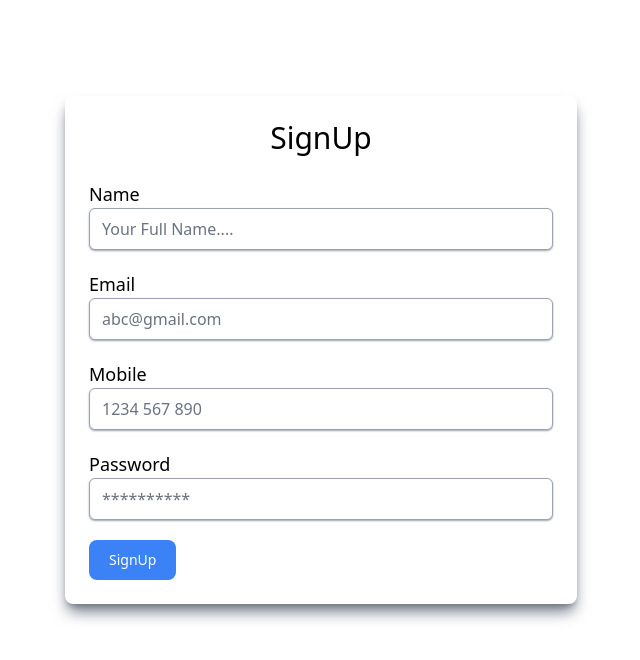
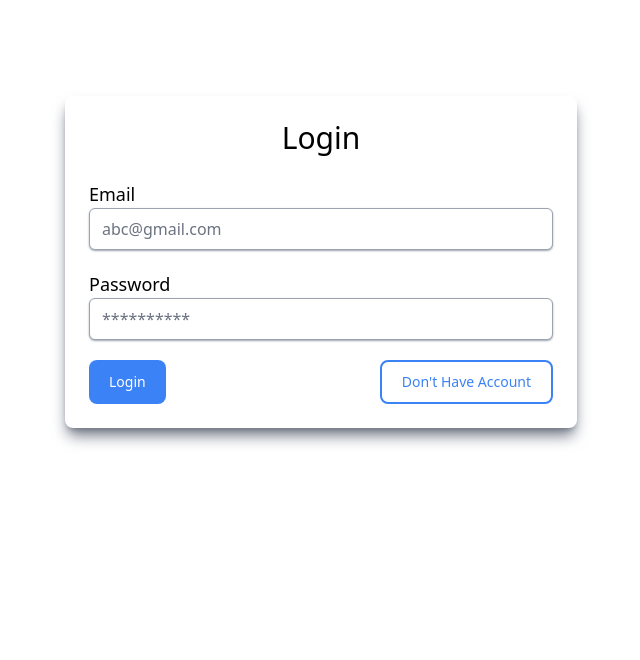
Before and after one commit to shubh532/chatapp, a React (Create React App) app: page / in a window 1280 px wide. Shown: the top 660 px of the page, without its empty margins (319-959 px from the left). Built offline with nearby package versions, Linux system fonts and the light colour scheme.

Commit message:
Form Toggling

```diff
--- a/src/Components/Authentications/SignUp.js
+++ b/src/Components/Authentications/SignUp.js
@@ -1,11 +1,17 @@
-import { useRef } from "react";
+import { useRef, useState } from "react";
 import axios from "axios";
 
 function SignUp() {
+    const [show, Unshow] = useState(false)
     const getName = useRef()
     const getEmail = useRef()
     const getMobile = useRef()
     const getPassword = useRef()
+
+
+    const FormTogglingHandler = () => {
+        Unshow(!show)
+    }
 
     async function SignUpBtnHandler(e) {
         e.preventDefault()
@@ -19,32 +25,35 @@ function SignUp() {
             if (Response.status === 201) {
                 alert(Response.data.message)
             }
-        }catch(err){
+        } catch (err) {
             alert(err.response.data.message)
         }
-}
+    }
 
     return (
         <div className='w-10/12 lg:w-2/5 md:w-3/5 p-6 shadow-lg shadow-gray-500 rounded-lg m-auto translate-y-24'>
-            <h2 className="text-3xl mb-6 text-center">SignUp</h2>
+            <h2 className="text-3xl mb-6 text-center">{show ? "SignUp" : "Login"}</h2>
             <form>
-                <div className="mb-5">
+                {show && <div className="mb-5">
                     <label className='block text-lg' >Name</label>
                     <input type="text" ref={getName} required className="w-full rounded-md shadow-sm  focus:border-blue-200 shadow-gray-400 border border-gray-400 focus:border-2" placeholder="Your Full Name...." />
-                </div>
+                </div>}
                 <div className="mb-5">
                     <label className='block text-lg  ' >Email</label>
                     <input type="email" ref={getEmail} required className="w-full rounded-md shadow-sm  focus:border-blue-200 shadow-gray-400 border border-gray-400 focus:border-2" placeholder="abc@gmail.com" />
                 </div>
-                <div className="mb-5">
+                {show && <div className="mb-5">
                     <label className='block text-lg'>Mobile</label>
                     <input type="number" ref={getMobile} required className="w-full rounded-md shadow-sm  focus:border-blue-200 shadow-gray-400 border border-gray-400 focus:border-2" placeholder="1234 567 890" />
-                </div>
+                </div>}
                 <div className="mb-5 ">
                     <label className='block text-lg'>Password</label>
                     <input type="password" ref={getPassword} required className="w-full rounded-md shadow-sm focus:border-blue-200 shadow-gray-400 border border-gray-400 focus:border-2" placeholder="**********" />
                 </div>
-                <button onClick={SignUpBtnHandler} className="text-white bg-blue-500 focus:bg-blue-700 hover:bg-blue-700 font-medium rounded-lg text-sm w-full sm:w-auto px-5 py-2.5 text-center">SignUp</button>
+                <div className="flex justify-between ">
+                    <button onClick={SignUpBtnHandler} className="text-white bg-blue-500 mr-2 duration-300 focus:bg-blue-700 hover:bg-blue-700 font-medium rounded-lg text-sm w-full sm:w-auto px-5 py-2.5 text-center">{show ? "SignUp" : "Login"}</button>
+                    <button onClick={FormTogglingHandler} className="text-blue-500 rounded-lg ml-2 hover:bg-blue-100 font-medium text-sm border-2 border-blue-500 duration-300 w-full sm:w-auto px-5 py-2.5 text-center">{show ? "Already Have Account" : "Don't Have Account"}</button>
+                </div>
             </form>
 
         </div>
```
